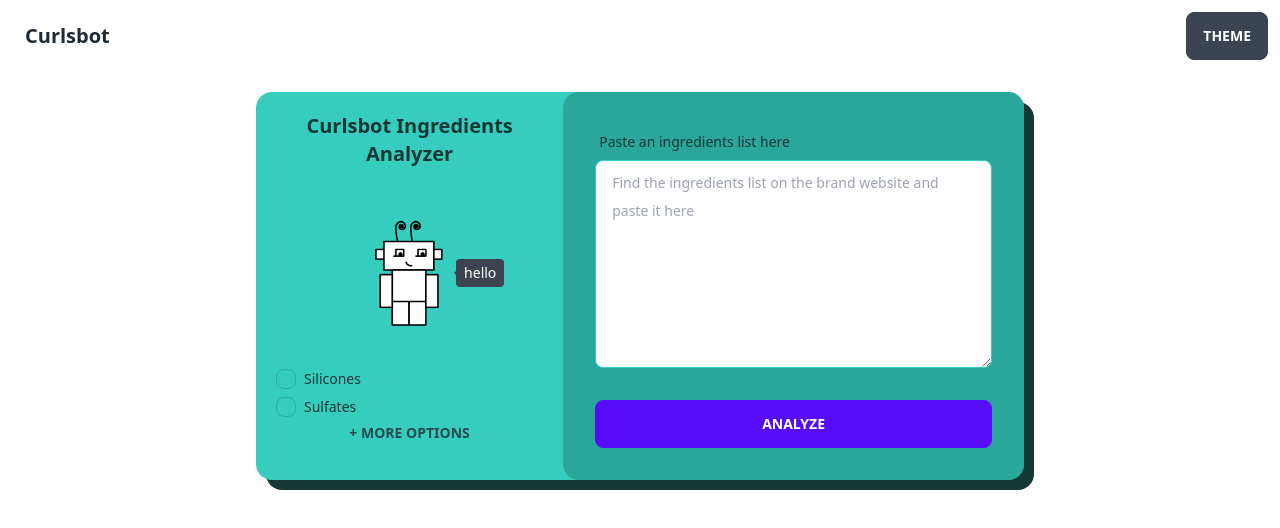
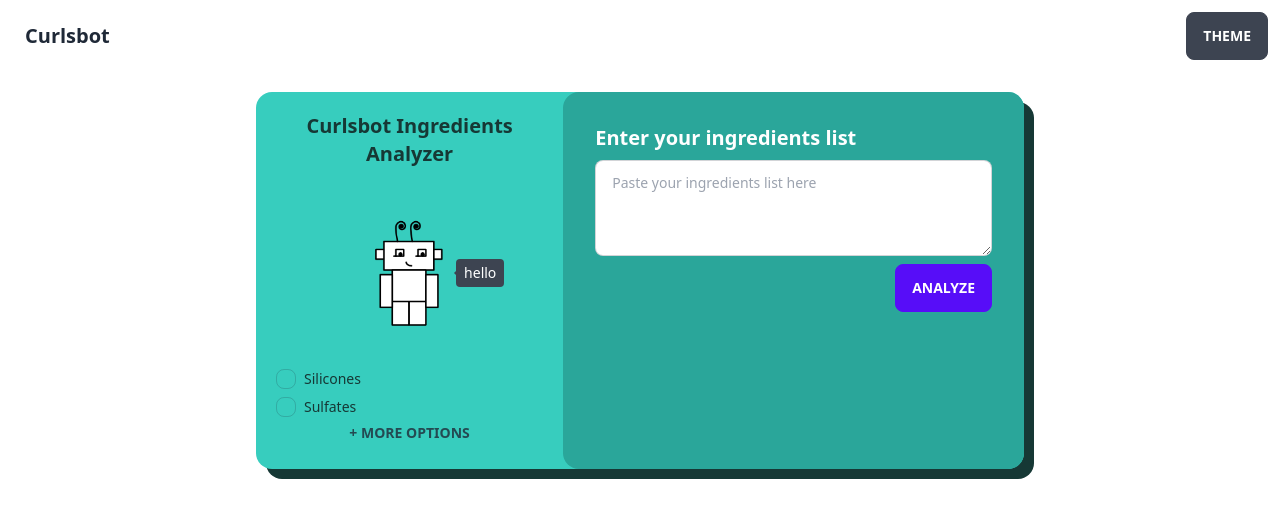
Before and after one commit to melissamcewen/cb2, a Next.js app: page / in a window 1280 px wide. Shown: the top 528 px of the page. Built offline with nearby package versions, Linux system fonts and the light colour scheme.

Commit message:
adding analyze functionality with tests

```diff
--- a/src/components/curlsbot.tsx
+++ b/src/components/curlsbot.tsx
@@ -3,17 +3,23 @@
 import PrefForm from './pref-form';
 import EntryForm from './entry-form';
 import AdvancedForm from './advanced-form';
+import ResultsCard from './results-card';
 
 const basicPrefs = ["Silicones", "Sulfates"];
 
 export default function Curlsbot(): JSX.Element {
   const [preferences, setPreferences] = useState<Record<string, boolean>>({});
+  const [showResults, setShowResults] = useState(false);
 
   const handlePreferenceChange = (pref: string, checked: boolean) => {
     setPreferences(prev => ({
       ...prev,
       [pref]: checked
     }));
+  };
+
+  const handleAnalyze = () => {
+    setShowResults(true);
   };
 
   return (
@@ -24,7 +30,6 @@
             <h1 className="text-xl font-bold text-center w-full text-accent-content">
               Curlsbot Ingredients Analyzer
             </h1>
-
             <div className="self-center">
               <div className="tooltip tooltip-open tooltip-right" data-tip="hello">
                 <Image
@@ -47,11 +52,13 @@
             />
           </div>
           <div className="card col-span-3 w-full bg-accent-focus text-neutral-content">
-            <EntryForm />
+            <EntryForm onAnalyze={handleAnalyze} />
           </div>
         </div>
       </div>
-      <div className="grid lg:grid-cols-2 gap-6">{/* Results */}</div>
+      <div className="grid lg:grid-cols-2 gap-6">
+        {showResults && <ResultsCard />}
+      </div>
     </div>
   );
 }
--- a/src/components/entry-form.tsx
+++ b/src/components/entry-form.tsx
@@ -1,20 +1,21 @@
-export default function EntryForm(): JSX.Element {
+interface EntryFormProps {
+  onAnalyze: () => void;
+}
+
+export default function EntryForm({ onAnalyze }: EntryFormProps): JSX.Element {
   return (
     <div className="card-body">
+      <h2 className="card-title">Enter your ingredients list</h2>
       <div className="form-control">
-        <label className="label">
-          <span className="label-text text-accent-content">
-            Paste an ingredients list here
-          </span>
-        </label>
         <textarea
-          className="textarea textarea-bordered h-52 textarea textarea-accent"
-          placeholder="Find the ingredients list on the brand website and paste it here"
-          defaultValue=""
-        />
+          className="textarea textarea-bordered h-24"
+          placeholder="Paste your ingredients list here"
+        ></textarea>
       </div>
-      <div className="form-control mt-6">
-        <button className="btn btn-primary">Analyze</button>
+      <div className="card-actions justify-end">
+        <button className="btn btn-primary" onClick={onAnalyze}>
+          Analyze
+        </button>
       </div>
     </div>
   );
```
Also changed, not shown: 2 other files (tests, documents, lock files or other folders).
